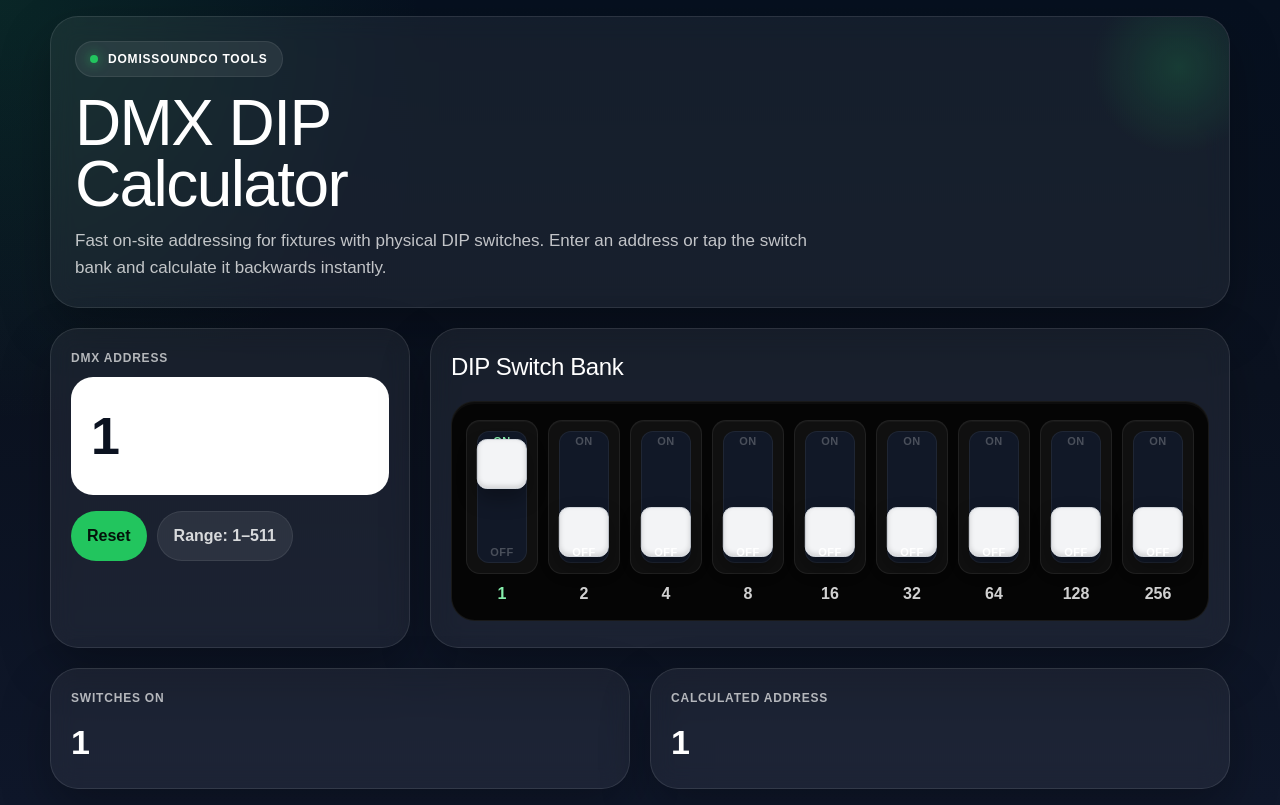
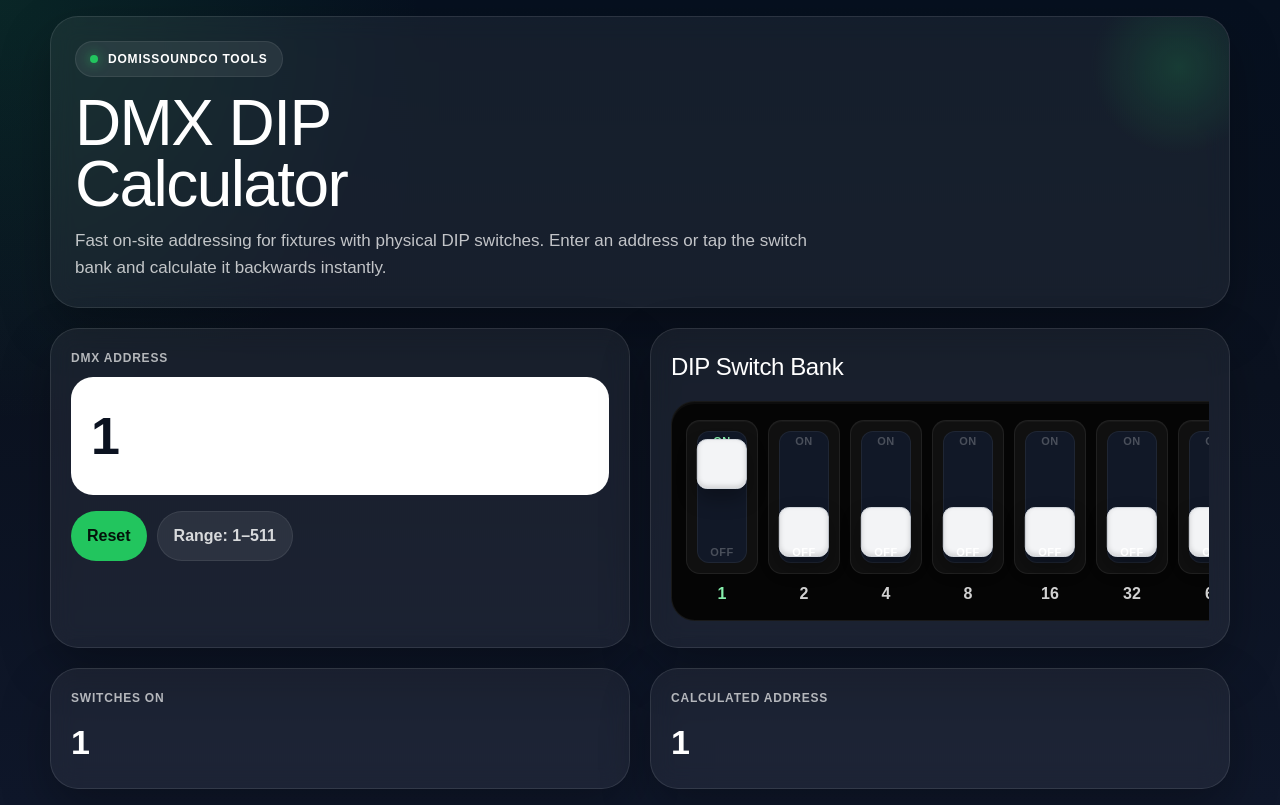
Before and after one commit to domissoundco/domissound-tools, a Next.js app: page /tools/dmx-dip-calculator in a window 1280 px wide. Built offline with nearby package versions, Linux system fonts and the light colour scheme.

Commit message:
dmx-dip-calculator

```diff
--- a/app/tools/dmx-dip-calculator/page.tsx
+++ b/app/tools/dmx-dip-calculator/page.tsx
@@ -182,7 +182,7 @@ export default function DmxDipCalculatorPage() {
           style={{
             display: "grid",
             gap: 20,
-            gridTemplateColumns: "minmax(0, 360px) minmax(0, 1fr)",
+            gridTemplateColumns: "repeat(auto-fit, minmax(320px, 1fr))",
           }}
         >
           <div style={{ ...panelStyle, padding: 20 }}>
```
